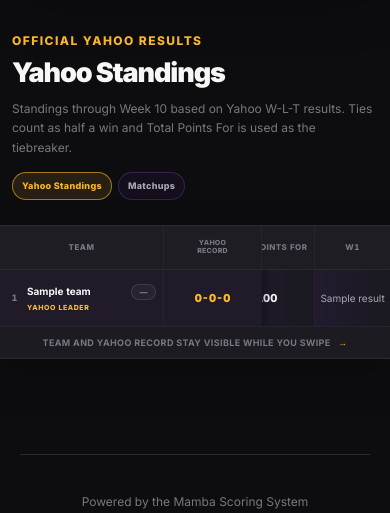
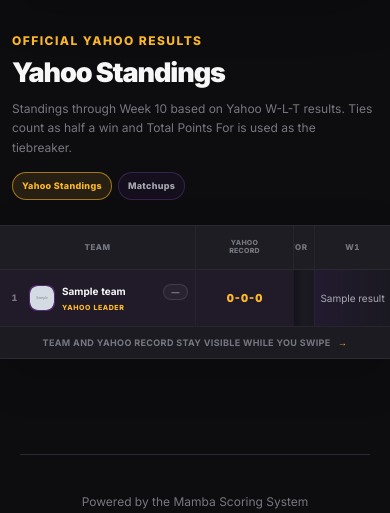
Before and after one commit to DI-main-ai/mamba-fantasy-scorer, a FastAPI app: template templates/yahoo_only.html in a window 390 px wide; the page is wider, and only the part inside the window is pictured. Shown: the part 561-1074 px from the top of that part. Run offline with FastAPI, Linux system fonts and the light colour scheme; the template is opened without the code that fills it: most values are stand-ins (such as "Sample title", 1, 10 or a date in 2020); grey boxes marked "Sample" are stand-in pictures; some libraries are stand-ins or nearby versions.

Commit message:
Show Yahoo team logos in mobile standings tables

```diff
--- a/static/css/team-logos.css
+++ b/static/css/team-logos.css
@@ -42,6 +42,36 @@
 }
 
 @media (max-width: 620px) {
+    :root {
+        --hybrid-team-width: 170px;
+        --audit-team-width: 196px;
+    }
+
+    /* style.css historically hid team avatars on phones to save space.
+       The Yahoo logos are now useful data, so explicitly restore them here. */
+    .team-avatar {
+        display: grid;
+        width: 28px;
+        height: 28px;
+        flex: 0 0 28px;
+        border-radius: 8px;
+    }
+
+    .audit-avatar {
+        width: 26px;
+        height: 26px;
+        flex-basis: 26px;
+        border-radius: 8px;
+    }
+
+    .team-cell-content {
+        gap: 7px;
+    }
+
+    .team-name {
+        max-width: 118px;
+    }
+
     .matchup-team-logo {
         width: 28px;
         height: 28px;
```
